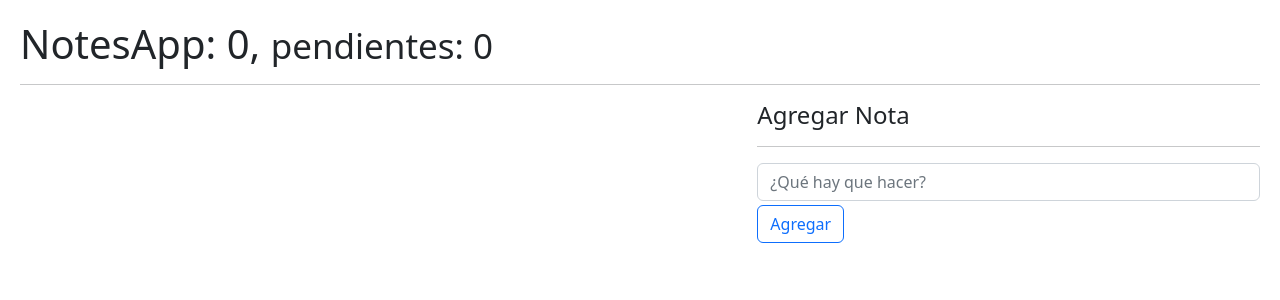
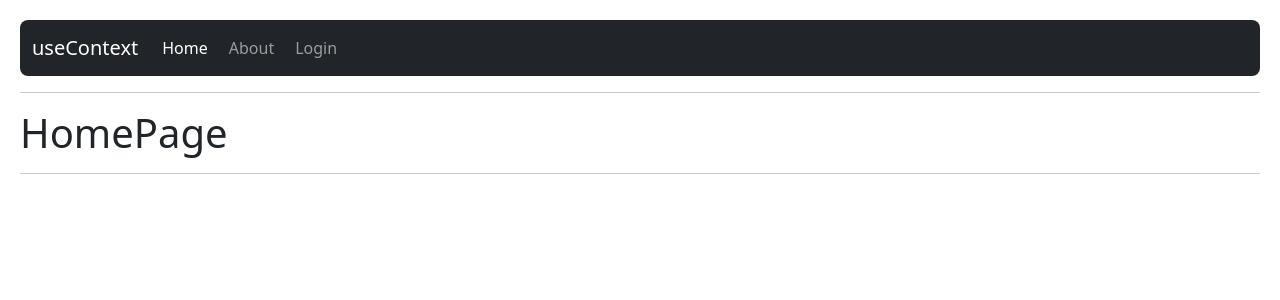
Before and after one commit to mtlv99/curso-react, a React (Vite) app in the folder 05-hook-app/: page / in a window 1280 px wide. Shown: the top 300 px of the page. Built offline with nearby package versions, Linux system fonts and the light colour scheme.

Commit message:
Section 10: lesson 159 - react router initial config

```diff
--- a/05-hook-app/package.json
+++ b/05-hook-app/package.json
@@ -10,7 +10,8 @@
   },
   "dependencies": {
     "react": "^18.2.0",
-    "react-dom": "^18.2.0"
+    "react-dom": "^18.2.0",
+    "react-router-dom": "^6.8.0"
   },
   "devDependencies": {
     "@types/react": "^18.0.26",
--- /dev/null
+++ b/05-hook-app/src/09-useContext/AboutPage.jsx
@@ -0,0 +1,9 @@
+export const AboutPage = () => {
+  console.log('');
+  return (
+    <>
+      <h1>AboutPage</h1>
+      <hr />
+    </>
+  );
+};
--- /dev/null
+++ b/05-hook-app/src/09-useContext/HomePage.jsx
@@ -0,0 +1,9 @@
+export const HomePage = () => {
+  console.log('');
+  return (
+    <>
+      <h1>HomePage</h1>
+      <hr />
+    </>
+  );
+};
--- /dev/null
+++ b/05-hook-app/src/09-useContext/LoginPage.jsx
@@ -0,0 +1,9 @@
+export const LoginPage = () => {
+  console.log('');
+  return (
+    <>
+      <h1>LoginPage</h1>
+      <hr />
+    </>
+  );
+};
--- /dev/null
+++ b/05-hook-app/src/09-useContext/MainApp.jsx
@@ -0,0 +1,30 @@
+import React from 'react';
+import { Navigate, Route, Routes } from 'react-router-dom';
+import { AboutPage } from './AboutPage';
+import { HomePage } from './HomePage';
+import { LoginPage } from './LoginPage';
+import { Navbar } from './Navbar';
+
+export const MainApp = () => {
+  console.log('');
+  return (
+    <>
+      <Navbar />
+
+      {/* <h1>MainApp</h1> */}
+      <hr />
+
+
+      <Routes>
+        <Route path="/" element={<HomePage />} />
+        <Route path="about" element={<AboutPage />} />
+        <Route path="login" element={<LoginPage />} />
+        {/* 2 formas de establar una ruta con wildcard, aunque la primera no redirecciona
+            y deja la ruta toda sucia en caso de que se ingrese un valor erroneo
+            */}
+        {/* <Route path="/*" element={ <LoginPage /> } /> */}
+        <Route path="/*" element={<Navigate to="/about" />} />
+      </Routes>
+    </>
+  );
+};
--- /dev/null
+++ b/05-hook-app/src/09-useContext/Navbar.jsx
@@ -0,0 +1,21 @@
+/* eslint-disable jsx-a11y/anchor-is-valid */
+import React from 'react';
+import { Link, NavLink } from 'react-router-dom';
+
+// Devuelve el className `active` si es el link activo en el router.
+const getStyle = ({ isActive }) => `nav-link ${isActive ? 'active' : ''}`;
+
+export const Navbar = () => (
+  <nav className="navbar navbar-expand-lg bg-body-tertiary navbar-dark bg-dark rounded-3">
+    <div className="container-fluid">
+      <Link className="navbar-brand" to="/">useContext</Link>
+      <div className="collapse navbar-collapse" id="navbarNavAltMarkup">
+        <div className="navbar-nav">
+          <NavLink to="/" className={getStyle}>Home</NavLink>
+          <NavLink to="/about" className={(getStyle)}>About</NavLink>
+          <NavLink to="/login" className={(getStyle)}>Login</NavLink>
+        </div>
+      </div>
+    </div>
+  </nav>
+);
--- a/05-hook-app/src/HooksApp.jsx
+++ b/05-hook-app/src/HooksApp.jsx
@@ -11,6 +11,7 @@
 import { CallbackHook } from './06-memos/CallbackHook';
 import { Padre } from './07-tarea-memo/Padre';
 import { NotesApp } from './08-useReducer/NotesApp';
+import { MainApp } from './09-useContext/MainApp';
 
 export const HooksApp = () => (
   // <CounterApp />
@@ -25,5 +26,6 @@
   // <MemoHook />
   // <CallbackHook />
   // <Padre />
-  <NotesApp />
+  // <NotesApp />
+  <MainApp />
 );
--- a/05-hook-app/src/index.css
+++ b/05-hook-app/src/index.css
@@ -5,3 +5,7 @@
 button {
     margin-right: 10px;
 }
+
+a {
+    margin-right: 5px;
+}
--- a/05-hook-app/src/main.jsx
+++ b/05-hook-app/src/main.jsx
@@ -1,5 +1,6 @@
 import React from 'react';
 import ReactDOM from 'react-dom/client';
+import { BrowserRouter } from 'react-router-dom';
 import { HooksApp } from './HooksApp';
 import './index.css';
 
@@ -7,7 +8,9 @@
 // import './08-useReducer/intro-reducer';
 
 ReactDOM.createRoot(document.getElementById('root')).render(
-  <React.StrictMode>
-    <HooksApp />
-  </React.StrictMode>,
+  <BrowserRouter>
+    <React.StrictMode>
+      <HooksApp />
+    </React.StrictMode>
+  </BrowserRouter>,
 );
```
Also changed, not shown: 1 other file (tests, documents, lock files or other folders).
